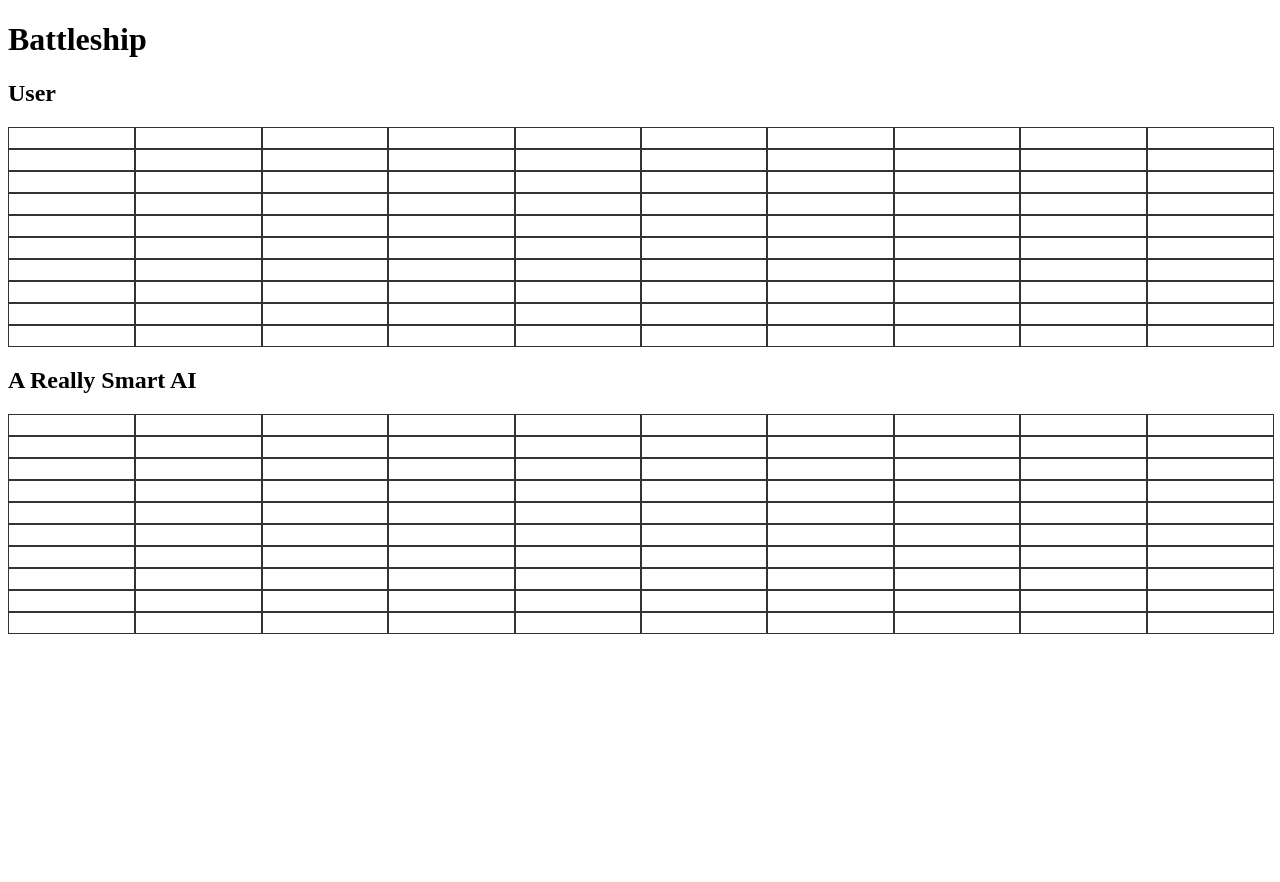
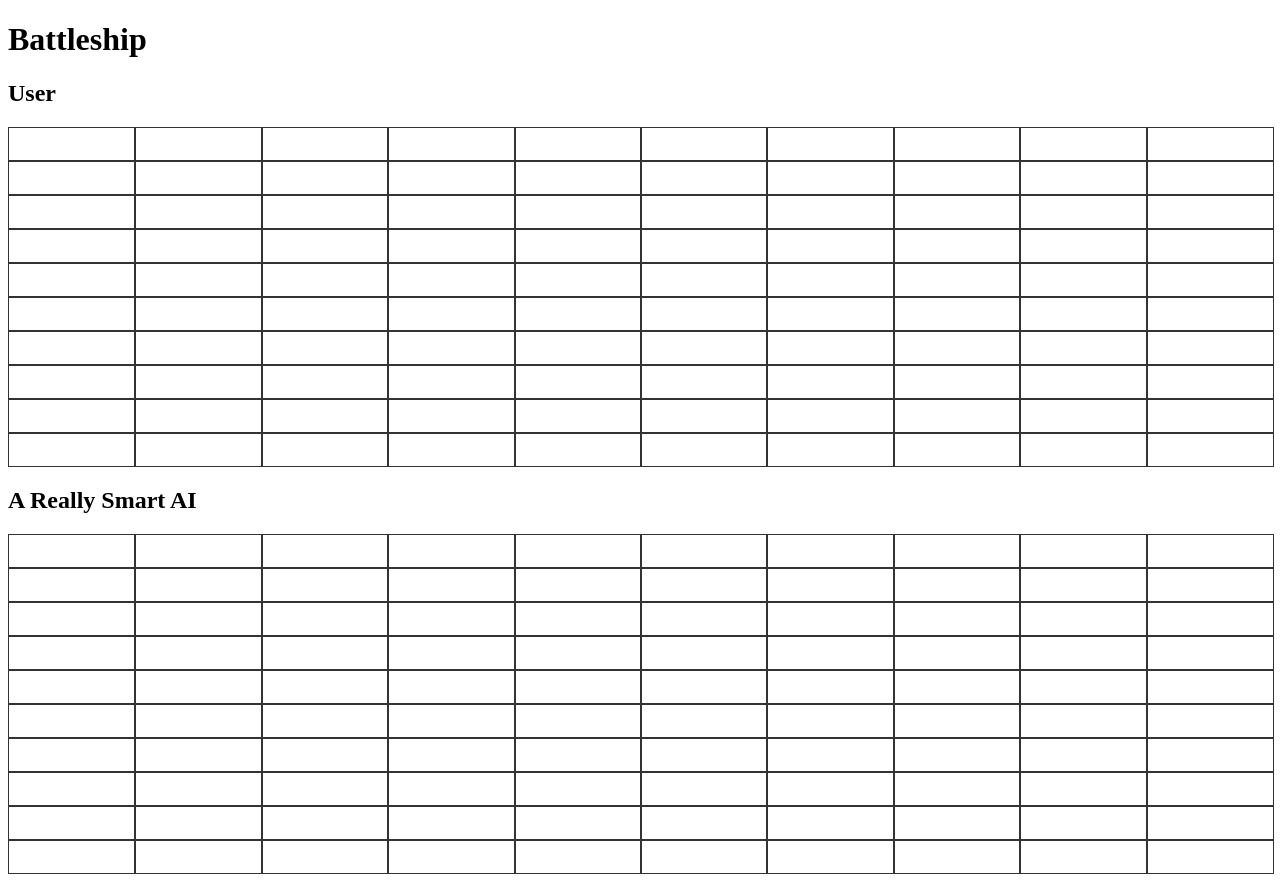
Before and after one commit to Rey810/Battleship, a React (Create React App) app in the folder battleship/: page / in a window 1280 px wide. Before the commit the page ends 800 px from the top, so only its background shows below. Built offline with nearby package versions, Linux system fonts and the light colour scheme.

Commit message:
update grid size

```diff
--- a/battleship/src/components/Gameboard.js
+++ b/battleship/src/components/Gameboard.js
@@ -381,7 +381,9 @@ export default class Gameboard extends Component {
     return (
       <>
         <h2>{this.props.who}</h2>
-        <div className="gameboard grid-10x10">{gridCellsContainer}</div>
+        <div className="gameboard grid-10x10 center-horizontal">
+          {gridCellsContainer}
+        </div>
       </>
     );
   }
--- a/battleship/src/components/GridCell.js
+++ b/battleship/src/components/GridCell.js
@@ -1,6 +1,5 @@
 import React, { Component } from "react";
 import PropTypes from "prop-types";
-import "../css/gridcell.css";
 
 export default class GridCell extends Component {
   // state = {
--- a/battleship/src/css/index.css
+++ b/battleship/src/css/index.css
@@ -194,8 +194,9 @@ button {
 }
 
 .grid-cell {
-  height: 20px;
+  height: 2em;
   width: 100%;
+  min-width: 1.5em;
 }
 
 .grid-col-2 {
--- a/battleship/src/css/util.css
+++ b/battleship/src/css/util.css
@@ -194,8 +194,9 @@ button {
 }
 
 .grid-cell {
-  height: 20px;
+  height: 2em;
   width: 100%;
+  min-width: 1.5em;
 }
 
 .grid-col-2 {
--- a/battleship/src/css/util.scss
+++ b/battleship/src/css/util.scss
@@ -156,8 +156,9 @@ button {
 }
 
 .grid-cell {
-  height: 20px;
+  height: 2em;
   width: 100%;
+  min-width: 1.5em;
 }
 
 .grid-col-2 {
```
Also changed, not shown: 2 other files (tests, documents, lock files or other folders).
